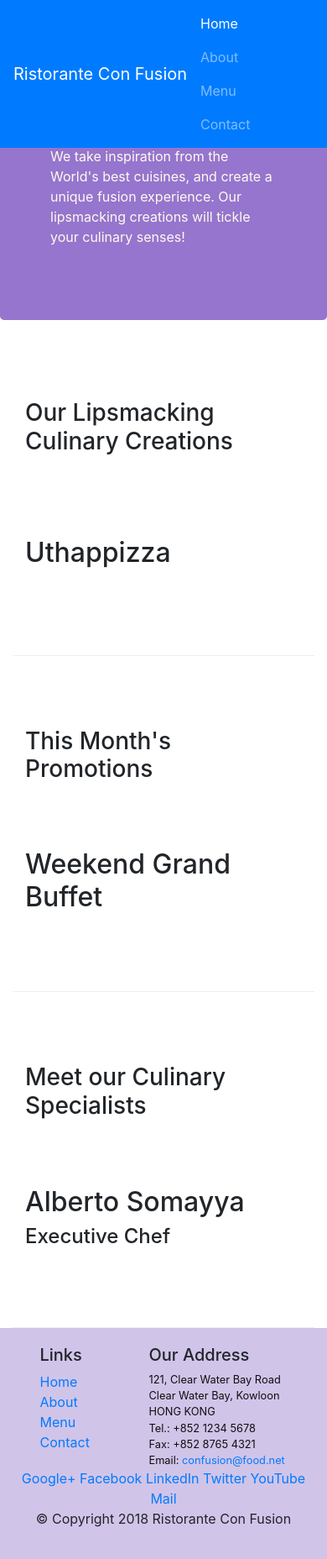
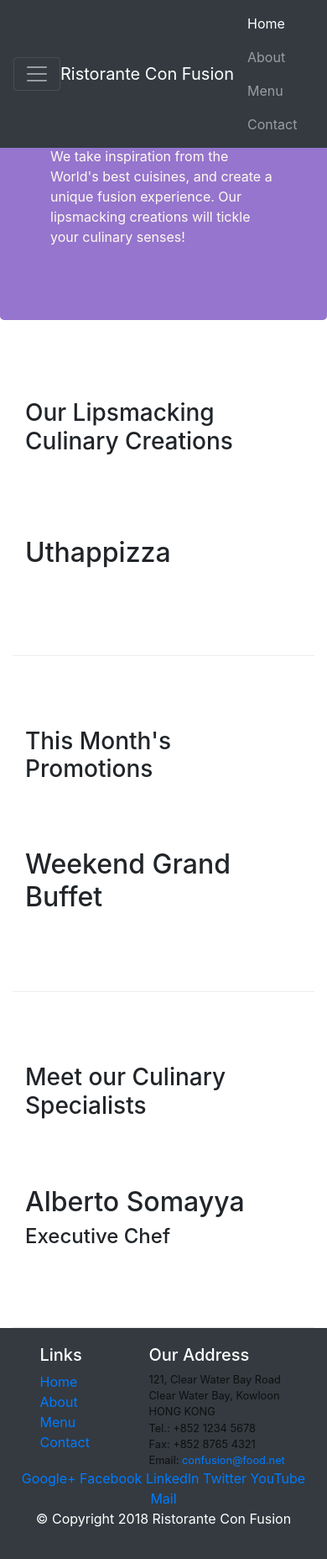
Before and after one commit to Ali-consciousroad/bootstrap4MernStack, a website: page index.html in a window 390 px wide. Shown: the whole page at 84% size. Drawn offline with nearby package versions, Linux system fonts and the light colour scheme.

Commit message:
add responsive toggle to the navbar to make it responsive

```diff
--- a/css/styles.css
+++ b/css/styles.css
@@ -11,7 +11,9 @@
 }
 
 .footer{
-    background-color: #D1C4E9;
+    /* background-color: #D1C4E9; */
+    background-color: #343a40;
+    color: white;
     margin:0px auto;
     padding: 20px 0px 20px 0px;
 }
--- a/index.html
+++ b/index.html
@@ -16,8 +16,13 @@
 <body>
 
   <!-- Add navigation to our index.html web page -->
-  <nav class="navbar navbar-dark navbar-expand-sm bg-primary fixed-top">
+
+  <nav class="navbar navbar-dark navbar-expand-sm bg-dark fixed-top">
         <div class="container">
+          <button class="navbar-toggler" type="button" data-toggle="collapse" data-target="#Navbar">
+                <span class="navbar-toggler-icon"></span>
+          </button>
+
            <a class="navbar-brand" href="#">Ristorante Con Fusion</a>
                 <ul class="navbar-nav mr-auto">
                     <li class="nav-item active"><a class="nav-link" href="#">Home</a></li>
@@ -25,6 +30,7 @@
                     <li class="nav-item"><a class="nav-link" href="#">Menu</a></li>
                     <li class="nav-item"><a class="nav-link" href="#">Contact</a></li>
                 </ul>
+
         </div>
     </nav>
 
```
